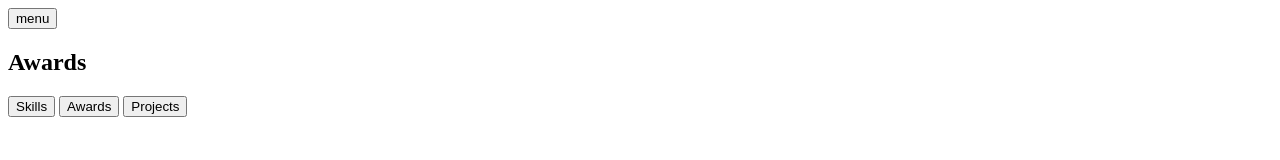
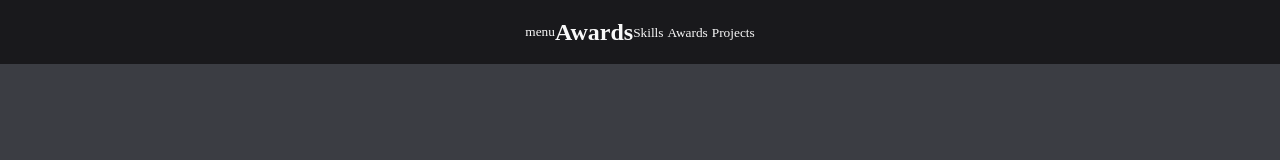
Before and after one commit to nicoolivera14/proyect-pinhead, a plain HTML site: page index.html in a window 1280 px wide. Drawn offline with Linux system fonts and the light colour scheme.

Commit message:
agregue estilos

```diff
--- a/index.html
+++ b/index.html
@@ -4,6 +4,7 @@
     <meta charset="UTF-8">
     <meta http-equiv="X-UA-Compatible" content="IE=edge">
     <meta name="viewport" content="width=device-width, initial-scale=1.0">
+    <link rel="stylesheet" href="styles.css">
     <title>Document</title>
 </head>
 <body>
--- a/styles.css
+++ b/styles.css
@@ -0,0 +1,32 @@
+* {
+    box-sizing: border-box;
+}
+
+body {
+    background: #3b3d43;
+}
+
+button {
+    border: 0;
+    padding: 0;
+    font-family: inherit;
+    background: transparent;
+    color: inherit;
+    cursor: pointer;
+}
+
+.navbar {
+    position: fixed;
+    z-index: 1;
+    top: 0;
+    left: 0;
+    display: flex;
+    align-items: center;
+    justify-content: center;
+    width: 100%;
+    height: 64px;
+    background: #19191c;
+    color: #f9f9f9;
+    font-family: "Poppins";
+    box-sizing: border-box;
+}
```
